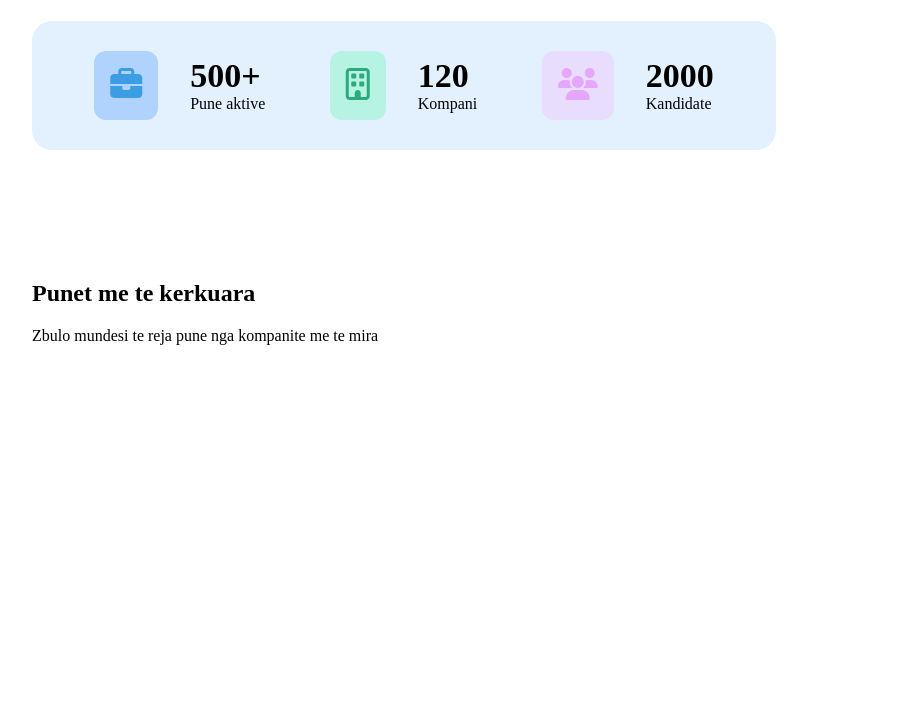
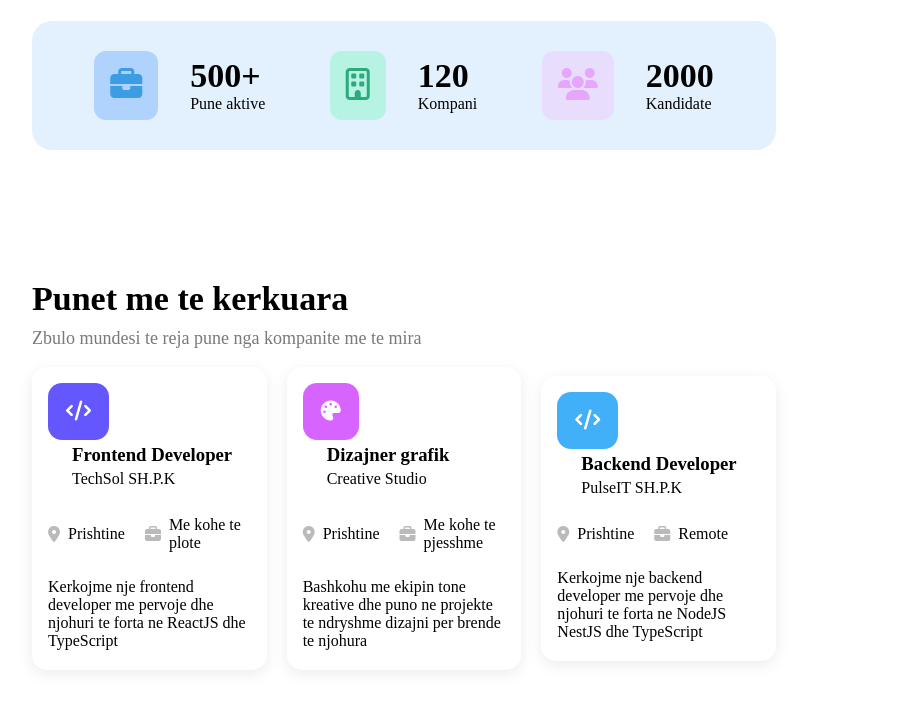
Before and after one commit to raonarvokshi/job-recruitment-platform, a plain HTML site: page pages/index.html in a window 1280 px wide. Shown: the part 761-1471 px from the top of the page, without its empty margins (236-1158 px from the left). Before the commit the page ends 1122 px from the top, so only its background shows below. Drawn offline with Linux system fonts and the light colour scheme.

Commit message:
E perfundova edhe jobs section

```diff
--- a/pages/index.html
+++ b/pages/index.html
@@ -90,8 +90,98 @@
     </section>
 
     <section class="jobs-section">
-      <h2>Punet me te kerkuara</h2>
-      <p>Zbulo mundesi te reja pune nga kompanite me te mira</p>
+      <h2 class="jobs-section-title">Punet me te kerkuara</h2>
+      <p class="jobs-section-subtitle">Zbulo mundesi te reja pune nga kompanite me te mira</p>
+
+      <div class="jobs-container">
+        <div class="first-job job-container">
+          <div class="job-icon-container">
+            <i class="fa-solid fa-code"></i>
+          </div>
+
+          <div class="job-company-info">
+            <h3 class="job-title">Frontend Developer</h3>
+            <p class="job-company">TechSol SH.P.K</p>
+          </div>
+
+          <div class="job-info">
+            <div class="job-location">
+              <i class="fa-solid fa-location-dot job-icon"></i>
+              <p>Prishtine</p>
+            </div>
+            <div class="job-schedule">
+              <i class="fa-solid fa-briefcase job-icon"></i>
+              <p>Me kohe te plote</p>
+            </div>
+          </div>
+
+          <div class="job-description">
+            <p>
+              Kerkojme nje frontend developer me pervoje
+              dhe njohuri te forta ne ReactJS dhe TypeScript
+            </p>
+          </div>
+        </div>
+
+        <div class="second-job job-container">
+          <div class="job-icon-container">
+            <i class="fa-solid fa-palette"></i>
+          </div>
+
+          <div class="job-company-info">
+            <h3 class="job-title">Dizajner grafik</h3>
+            <p class="job-company">Creative Studio</p>
+          </div>
+
+          <div class="job-info">
+            <div class="job-location">
+              <i class="fa-solid fa-location-dot job-icon"></i>
+              <p>Prishtine</p>
+            </div>
+
+            <div class="job-schedule">
+              <i class="fa-solid fa-briefcase job-icon"></i>
+              <p>Me kohe te pjesshme</p>
+            </div>
+          </div>
+
+          <div class="job-description">
+            <p>
+              Bashkohu me ekipin tone kreative dhe puno ne
+              projekte te ndryshme dizajni per brende te njohura
+            </p>
+          </div>
+        </div>
+
+        <div class="third-job job-container">
+          <div class="job-icon-container">
+            <i class="fa-solid fa-code"></i>
+          </div>
+
+          <div class="job-company-info">
+            <h3 class="job-title">Backend Developer</h3>
+            <p class="job-company">PulseIT SH.P.K</p>
+          </div>
+
+          <div class="job-info">
+            <div class="job-location">
+              <i class="fa-solid fa-location-dot job-icon"></i>
+              <p>Prishtine</p>
+            </div>
+            <div class="job-schedule">
+              <i class="fa-solid fa-briefcase job-icon"></i>
+              <p>Remote</p>
+            </div>
+          </div>
+
+          <div class="job-description">
+            <p>
+              Kerkojme nje backend developer me pervoje
+              dhe njohuri te forta ne NodeJS NestJS dhe TypeScript
+            </p>
+          </div>
+        </div>
+      </div>
     </section>
   </main>
 </body>
--- a/styles/jobs.css
+++ b/styles/jobs.css
@@ -1,3 +1,84 @@
 .jobs-section {
-  margin-top: 130px;
+  margin-block: 130px;
 }
+
+.jobs-section-title {
+  font-size: 34px;
+  margin-block: 0;
+}
+
+.jobs-section-subtitle {
+  font-size: 18px;
+  margin-top: 10px;
+  color: #797979;
+}
+
+.jobs-container {
+  display: flex;
+  align-items: center;
+  gap: 20px;
+}
+
+.job-container {
+  display: flex;
+  align-items: center;
+  flex-wrap: wrap;
+  flex: 1;
+  min-width: 0;
+  padding: 16px;
+  border-radius: 15px;
+  box-shadow: 0 4px 15px rgba(0, 0, 0, 0.08);
+}
+
+.jobs-container h3,
+.jobs-container p {
+  margin-block: 4px;
+}
+
+.job-icon-container {
+  color: #fff;
+  padding: 18px;
+  border-radius: 14px;
+}
+
+.job-icon-container i {
+  font-size: 20px;
+}
+
+.job-company-info {
+  margin-left: 24px;
+}
+
+.job-info {
+  display: flex;
+  align-items: center;
+  gap: 20px;
+  flex-basis: 100%;
+  margin-top: 20px;
+}
+
+.job-info div {
+  display: flex;
+  align-items: center;
+  gap: 8px;
+}
+
+.job-description {
+  margin-top: 18px;
+}
+
+.job-icon {
+  color: #bababa;
+}
+
+.first-job .job-icon-container {
+  background-color: rgb(101, 87, 254);
+}
+
+.second-job .job-icon-container {
+  background-color: rgb(216, 100, 255);
+}
+
+.third-job .job-icon-container {
+  background-color: rgb(66, 175, 249);
+}
```
